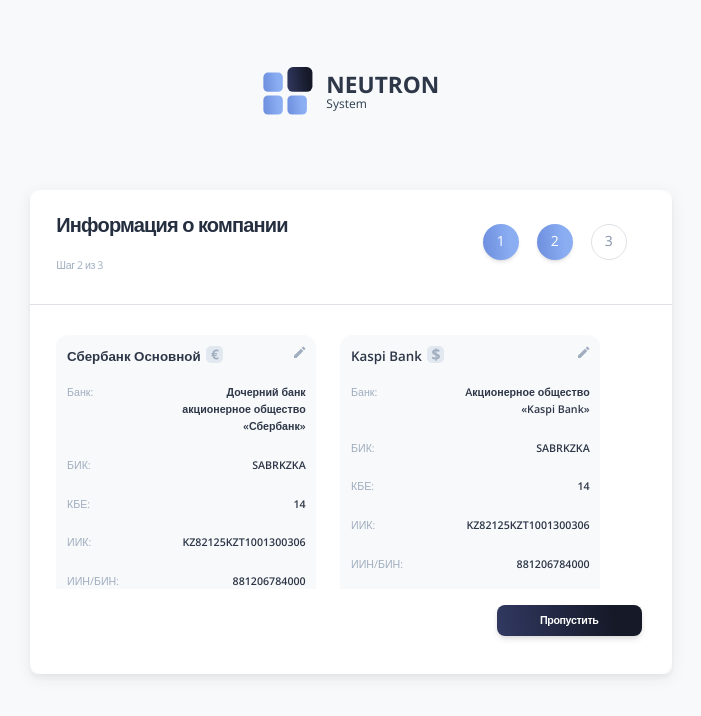
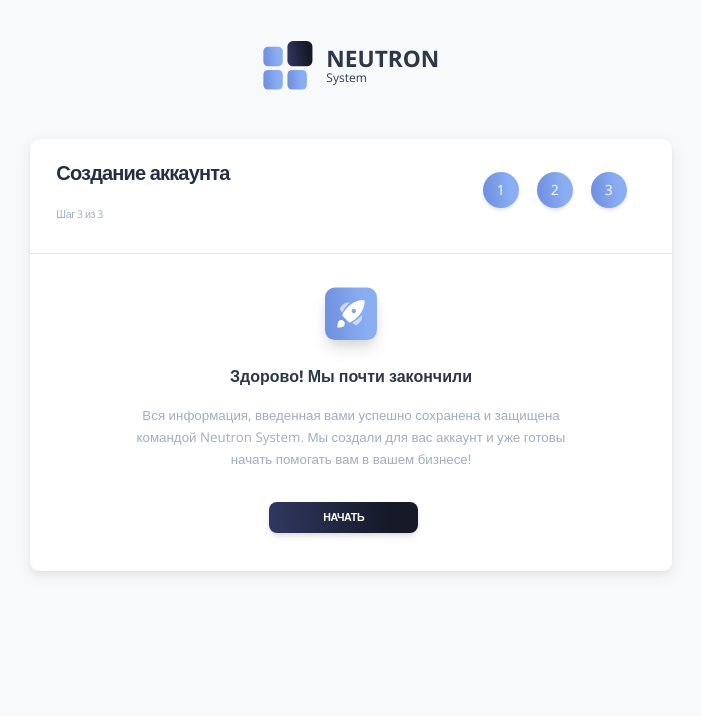
Before and after one commit to VladNeutron/n-system, a Vue app: page /company-info in a window 1280 px wide. Shown: the top 716 px of the page, without its empty margins (289-990 px from the left). Built offline with nearby package versions, Linux system fonts and the light colour scheme; a web font is replaced by a local one.

Commit message:
modals  ready

```diff
--- a/src/components/BankInfoModal.vue
+++ b/src/components/BankInfoModal.vue
@@ -22,29 +22,7 @@
         </div>
       </div>
       <div class="modal-body body__p">
-        <div v-if="isAdded">
-          <div class="d-flex justify-content-center">
-            <img src="@/assets/img/addbank.svg" style="width: 4.167vw" alt="" />
-          </div>
-          <div class="d-flex justify-content-center">
-            <p class="bank__text">Добавьте свои банковские счета</p>
-          </div>
-          <div class="d-flex justify-content-center">
-            <button
-              class="bank__btn"
-              data-bs-toggle="modal"
-              data-bs-target="#InfoThird"
-            >
-              <img
-                src="@/assets/img/plus.svg"
-                style="width: 0.833vw; margin-right: 0.833vw"
-                alt=""
-              />
-              Добавить счет
-            </button>
-          </div>
-        </div>
-        <div v-else class="overflow__bank">
+          <div v-if="isAdded" class="overflow__bank">
           <div class="row">
             <div class="col bank__width" v-for="item in items" :key="item">
               <div class="info__block">
@@ -95,6 +73,28 @@
             </div>
           </div>
         </div>
+        <div v-else>
+          <div class="d-flex justify-content-center">
+            <img src="@/assets/img/addbank.svg" style="width: 4.167vw" alt="" />
+          </div>
+          <div class="d-flex justify-content-center">
+            <p class="bank__text">Добавьте свои банковские счета</p>
+          </div>
+          <div class="d-flex justify-content-center">
+            <button
+              class="bank__btn"
+              data-bs-toggle="modal"
+              data-bs-target="#InfoThird"
+            >
+              <img
+                src="@/assets/img/plus.svg"
+                style="width: 0.833vw; margin-right: 0.833vw"
+                alt=""
+              />
+              Добавить счет
+            </button>
+          </div>
+        </div>
       </div>
       <div class="modal-footer">
         <button v-if="isAdded" type="button" class="btn bg-gradient-secondary">
@@ -119,7 +119,7 @@
 export default {
   data() {
     return {
-      isAdded: false,
+      isAdded: true,
       items: [
         {
           name: "Сбербанк Основной",
@@ -190,7 +190,7 @@
   font-size: 0.833vw;
   color: #2d3748;
   text-align: right;
-  padding-left: 5.625vw;
+  padding-left: 4.625vw;
 }
 .bank__info-content {
   display: flex;
@@ -249,6 +249,7 @@
 }
 .body__p {
   padding-top: 2.396vw;
+  margin-bottom: 2vw;
 }
 .bank__btn {
   display: flex;
--- a/src/components/CompanyInfo.vue
+++ b/src/components/CompanyInfo.vue
@@ -8,15 +8,17 @@
   </div>
   <company-info-modal v-if="pageNum == 1"></company-info-modal>
   <bank-info-modal v-if="pageNum  == 2"></bank-info-modal>
+  <create-account-modal v-if="pageNum  == 3"></create-account-modal>
 </template>
 
 <script>
+import CompanyInfoModal from "./CompanyInfoModal.vue"
 import BankInfoModal from './BankInfoModal.vue'
-import CompanyInfoModal from "./CompanyInfoModal.vue";
+import CreateAccountModal from "./CreateAccountModal.vue"
 export default {
     data(){
         return{
-           pageNum : 2
+           pageNum : 3
         }
     },
     props:{
@@ -24,7 +26,8 @@
     },
   components: {
     CompanyInfoModal,
-    BankInfoModal
+    BankInfoModal,
+    CreateAccountModal
   },
 };
 </script>
@@ -49,8 +52,8 @@
 }
 .logo {
   display: flex;
-  padding-bottom: 3.646vw;
-  padding-top: 5.208vw;
+  padding-bottom: 1.646vw;
+  padding-top: 3.208vw;
   justify-content: center;
 }
 </style>
--- /dev/null
+++ b/src/components/CreateAccountModal.vue
@@ -0,0 +1,192 @@
+<template>
+  <div class="modal-dialog modal-dialog-centered" role="document">
+    <div class="modal-content">
+      <div class="modal-header header__flex">
+        <div class="modal__title">
+          <p class="modal__text">Создание аккаунта</p>
+          <p class="modal__steps">Шаг 3 из 3</p>
+        </div>
+        <div class="modal__pagination">
+          <ul class="pagination pagination-info">
+            <li class="page-item"></li>
+            <li class="page-item active">
+              <a class="page-link" href="#link">1</a>
+            </li>
+            <li class="page-item active">
+              <a class="page-link" href="#link">2</a>
+            </li>
+            <li class="page-item active">
+              <a class="page-link" href="#link">3</a>
+            </li>
+          </ul>
+        </div>
+      </div>
+      <div class="modal-body body__p">
+        <div class="d-flex justify-content-center">
+          <img src="@/assets/img/rocket.svg" style="width: 6.167vw" alt="" />
+        </div>
+        <div class="d-flex justify-content-center">
+          <p class="create__title">Здорово! Мы почти закончили</p>
+        </div>
+        <div class="d-flex justify-content-center">
+          <p class="create__desc">
+            Вся информация, введенная вами успешно сохранена и защищена командой
+            Neutron System. Мы создали для вас аккаунт и уже готовы начать
+            помогать вам в вашем бизнесе!
+          </p>
+        </div>
+      </div>
+      <div class="modal-footer">
+        <button type="button" class="btn bg-gradient-secondary" onclick="window.location.href = '/'">НАЧАТЬ</button>
+      </div>
+    </div>
+  </div>
+</template>
+
+<script>
+export default {};
+</script>
+
+<style scoped>
+.body__p {
+  padding: 2.396vw 7.604vw 0 7.604vw;
+}
+.create__title {
+  font-weight: 700;
+  font-size: 1.25vw;
+  color: #2d3748;
+}
+.create__desc {
+  font-weight: 400;
+  font-size: 1.042vw;
+  color: #a0aec0;
+}
+.page-item {
+  margin-right: 1.25vw;
+}
+.pagination.pagination-info .page-item.active > .page-link,
+.pagination.pagination-info .page-item.active > .page-link:focus,
+.pagination.pagination-info .page-item.active > .page-link:hover {
+  background-image: linear-gradient(83.56deg, #7092e0 10.01%, #8baef3 75.36%);
+  border: none;
+}
+.bg-gradient-secondary {
+  display: flex;
+  background: linear-gradient(81.62deg, #313860 2.25%, #151928 79.87%);
+  box-shadow: 0px 4px 7px -1px rgba(0, 0, 0, 0.11),
+    0px 2px 4px -1px rgba(0, 0, 0, 0.07);
+  font-weight: 700;
+  font-size: 0.833vw;
+  padding: 0.625vw 4.219vw 0.625vw 4.219vw;
+}
+.modal-dialog {
+  max-width: 50.208vw;
+  box-shadow: 0px 4px 4px rgba(51, 51, 51, 0.04),
+    0px 4px 16px rgba(51, 51, 51, 0.08);
+  border-radius: 8px;
+  border: 0;
+}
+.form-control {
+  border: 1px solid #7092e0;
+}
+option {
+  color: 000;
+}
+select {
+  /* Reset Select */
+  appearance: none;
+  outline: 0;
+  border: 1px solid #7092e0;
+  box-sizing: border-box;
+  border-radius: 8px;
+  box-shadow: none;
+  /* Personalize */
+  flex: 1;
+  padding: 0 1em;
+  color: #000;
+  background-color: transparent;
+  background-image: none;
+  cursor: pointer;
+}
+/* Remove IE arrow */
+select::-ms-expand {
+  display: none;
+}
+/* Custom Select wrapper */
+.select {
+  position: relative;
+  display: flex;
+  width: 18.75vw;
+  height: 3em;
+  border-radius: 0.25em;
+  overflow: hidden;
+}
+/* Arrow */
+.select::after {
+  content: "\25BC";
+  position: absolute;
+  top: -0.26vw;
+  right: 0;
+  padding: 1em;
+  background-color: transparent;
+  transition: 0.25s all ease;
+  pointer-events: none;
+}
+/* Transition */
+.select:hover::after {
+  color: #7092e0;
+  transform: rotate(180deg);
+}
+.select:active::after {
+  color: #7092e0;
+  transform: rotate(180deg);
+}
+.label__text {
+  font-weight: 400;
+  font-size: 0.729vw;
+  color: #252f40;
+}
+.checkbox__btn {
+  text-align: left;
+}
+.radio__btns {
+  text-align: left;
+}
+.modal__title {
+  text-align: left;
+}
+.modal-header {
+  padding: 1.458vw 2.083vw 1.094vw 2.083vw;
+}
+.modal__steps {
+  font-weight: 400;
+  font-size: 0.833vw;
+  letter-spacing: -0.442553px;
+  color: #a0aec0;
+}
+.modal__text {
+  font-weight: 700;
+  font-size: 1.563vw;
+  letter-spacing: -0.829787px;
+  color: #252f40;
+}
+.header__flex {
+  display: flex;
+}
+.modal-footer {
+  border-top: 0;
+  padding-right: 2.083vw;
+  padding-bottom: 1.744vw;
+  justify-content: center;
+}
+.modal__first {
+  max-width: 42.969vw !important;
+  box-shadow: 0px 4px 4px rgba(51, 51, 51, 0.04),
+    0px 4px 16px rgba(51, 51, 51, 0.08);
+  border-radius: 8px;
+  border: 0;
+}
+.modal-content {
+  border: 0;
+}
+</style>
```
Also changed, not shown: src/assets/img/rocket.svg (added).
